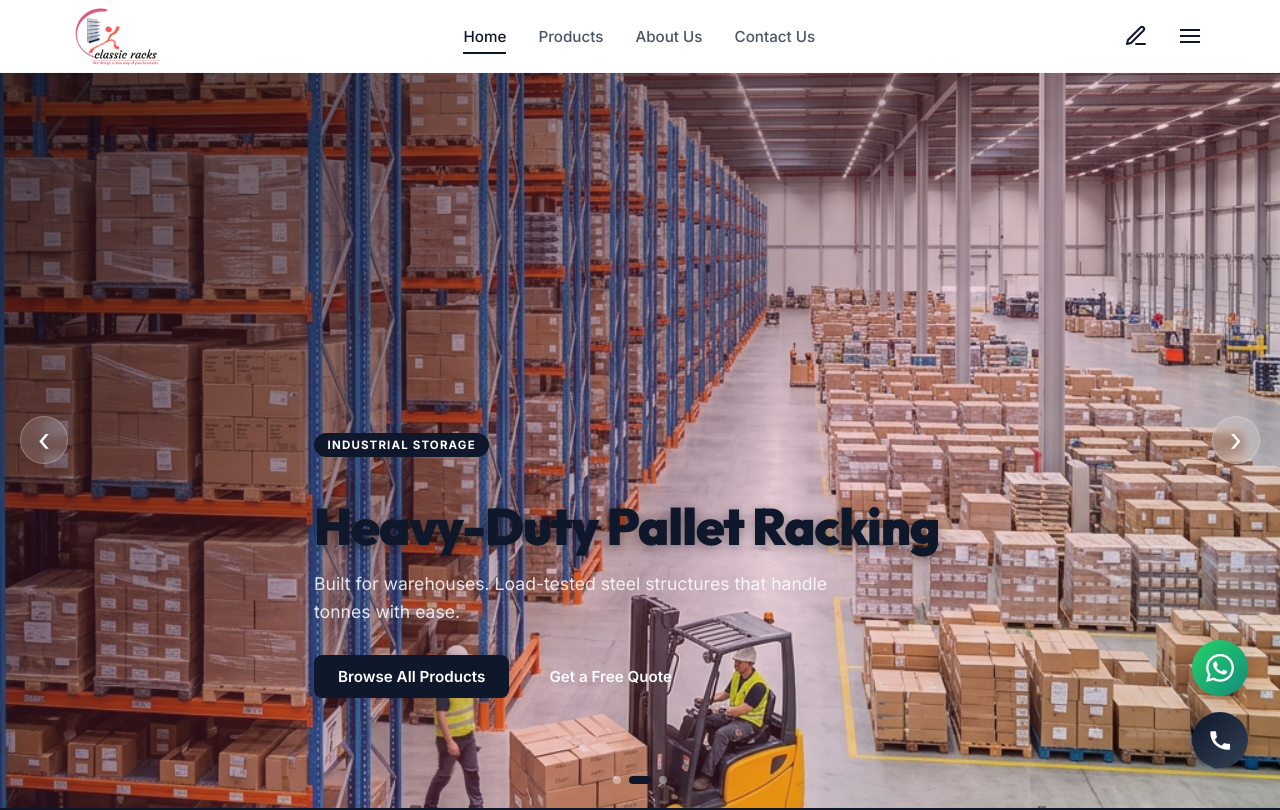
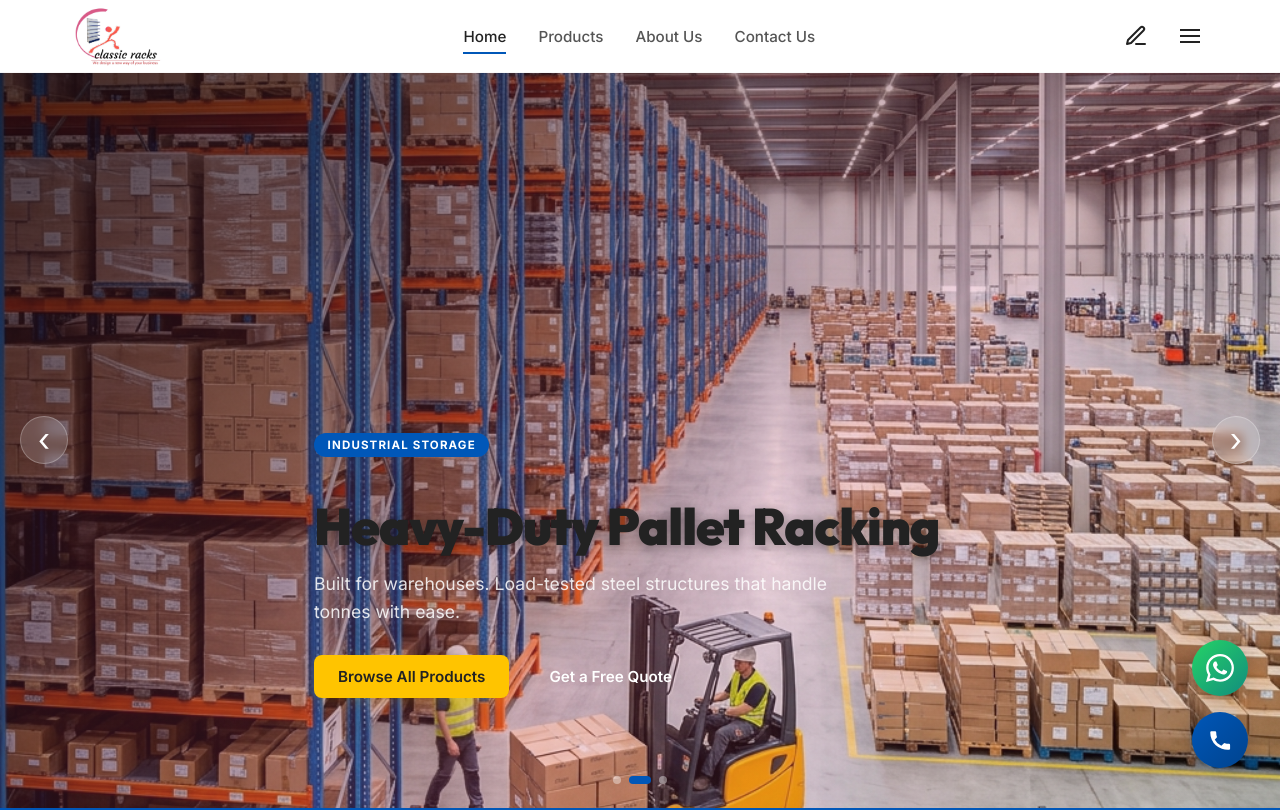
Before and after one commit to sahirayaan/classic-racks, a Next.js app: page / in a window 1280 px wide. Shown: the top 810 px of the page. Built offline with nearby package versions, Linux system fonts and the light colour scheme.

Commit message:
feat: color theme overhauled to exact brand colors (Royal Blue primary, Safety Yellow buttons, White bg, Dark Charcoal text)

```diff
--- a/src/app/globals.css
+++ b/src/app/globals.css
@@ -3,31 +3,31 @@
 @import url('https://fonts.googleapis.com/css2?family=Inter:wght@300;400;500;600;700;800&family=Outfit:wght@400;500;600;700;800;900&display=swap');
 
 :root {
-  /* ── Brushed Steel Navy & Golden Amber Theme ── */
-  --bg-main:       #F8FAFC;   /* Slate 50 page bg */
+  /* ── User Preferred Industrial Theme ── */
+  --bg-main:       #FFFFFF;   /* Pure white page bg */
   --bg-card:       #FFFFFF;   /* Pure white cards */
-  --bg-card-hover: #F1F5F9;   /* Slate 100 on hover */
-  --bg-input:      #EDF2F7;   /* Input fields */
+  --bg-card-hover: #F0F6FC;   /* Very light blue tint on hover */
+  --bg-input:      #F1F3F5;   /* Light gray inputs */
 
-  --fg-main:  #0F172A;   /* Slate 900 text */
-  --fg-muted: #475569;   /* Slate 600 muted text */
+  --fg-main:  #222222;   /* Dark charcoal text */
+  --fg-muted: #555555;   /* Medium gray muted text */
 
-  /* Primary — Steel Navy (Brushed steel brand color) */
-  --primary:       #0F172A;
-  --primary-hover: #1E293B;
-  --primary-glow:  rgba(15, 23, 42, 0.1);
+  /* Primary — Royal Blue (Brand identity) */
+  --primary:       #0057B8;
+  --primary-hover: #00438E;
+  --primary-glow:  rgba(0, 87, 184, 0.09);
 
-  /* Accent — Golden Amber (Industrial highlight) */
-  --accent:        #F59E0B;
-  --accent-hover: #D97706;
-  --accent-glow:   rgba(245, 158, 11, 0.12);
+  /* Accent — Safety Yellow (Button color) */
+  --accent:        #FFC400;
+  --accent-hover: #E6B000;
+  --accent-glow:   rgba(255, 196, 0, 0.15);
 
-  --border:       rgba(15, 23, 42, 0.08);
-  --border-hover: rgba(245, 158, 11, 0.35);
+  --border:       rgba(0, 87, 184, 0.08);
+  --border-hover: rgba(0, 87, 184, 0.25);
 
-  --shadow-sm: 0 2px 8px rgba(15, 23, 42, 0.05);
-  --shadow-md: 0 8px 24px rgba(15, 23, 42, 0.08);
-  --shadow-lg: 0 16px 48px rgba(15, 23, 42, 0.12);
+  --shadow-sm: 0 2px 8px rgba(34, 34, 34, 0.05);
+  --shadow-md: 0 8px 24px rgba(0, 87, 184, 0.08);
+  --shadow-lg: 0 16px 48px rgba(0, 87, 184, 0.12);
 
   --font-family-sans:    'Inter', system-ui, -apple-system, sans-serif;
   --font-family-display: 'Outfit', sans-serif;
@@ -156,9 +156,9 @@ img {
   font-weight: 600;
   text-transform: uppercase;
   letter-spacing: 0.05em;
-  background-color: var(--accent-glow);
-  color: var(--accent);
-  border: 1px solid rgba(245, 158, 11, 0.25);
+  background-color: var(--primary-glow);
+  color: var(--primary);
+  border: 1px solid var(--primary-glow);
 }
 
 /* Buttons */
@@ -177,15 +177,15 @@ img {
 }
 
 .btn-primary {
-  background-color: var(--primary);
-  color: #fff;
-  box-shadow: 0 4px 14px var(--primary-glow);
+  background-color: var(--accent);
+  color: var(--fg-main);
+  box-shadow: 0 4px 14px var(--accent-glow);
 }
 
 .btn-primary:hover {
-  background-color: var(--primary-hover);
+  background-color: var(--accent-hover);
   transform: translateY(-2px);
-  box-shadow: 0 6px 20px rgba(245, 158, 11, 0.35);
+  box-shadow: 0 6px 20px rgba(255, 196, 0, 0.3);
 }
 
 .btn-secondary {
--- a/src/components/FloatingActions.tsx
+++ b/src/components/FloatingActions.tsx
@@ -68,7 +68,7 @@ export default function FloatingActions() {
         }
 
         .call-btn {
-          background: linear-gradient(135deg, #0F172A 0%, #334155 100%);
+          background: linear-gradient(135deg, #0057B8 0%, #00438E 100%);
         }
 
         @media (max-width: 768px) {
```
